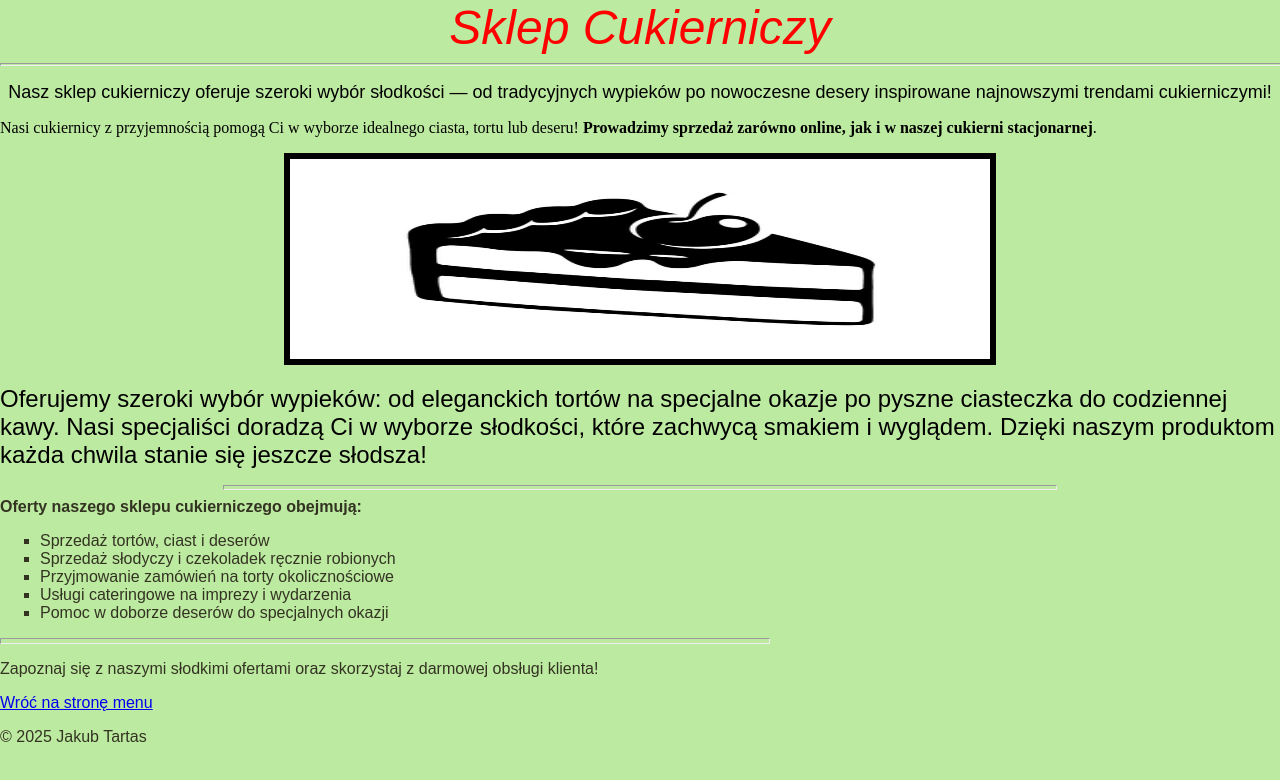
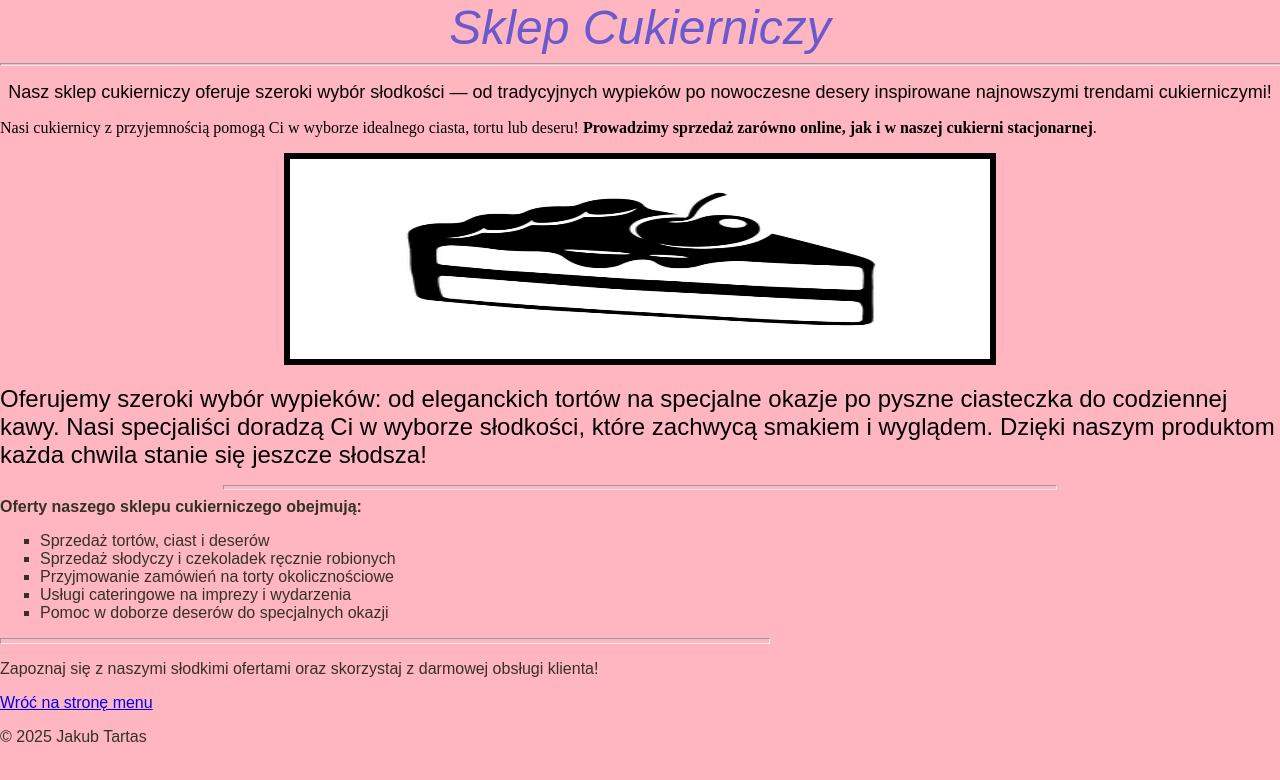
Before and after one commit to jakubtartas/spr1, a plain HTML site: page index.html in a window 1280 px wide. Drawn offline with Linux system fonts and the light colour scheme.

Commit message:
Update index.html

```diff
--- a/index.html
+++ b/index.html
@@ -8,9 +8,9 @@
 
 
 </head>
-   <body style="background-color: #BDEAA1; font-family: Arial, sans-serif; color: #332; margin: 0; padding: 0;">
+   <body style="background-color: #FFB6C1; font-family: Arial, sans-serif; color: #332; margin: 0; padding: 0;">
         <center>
-            <font size="7" face="Arial" color="red"><i>Sklep Cukierniczy</i></font>
+            <font size="7" face="Arial" color="slateblue"><i>Sklep Cukierniczy</i></font>
         </center>
 
         <HR SIZE=3 WIDTH=100% ALIGN=LEFT>
```
